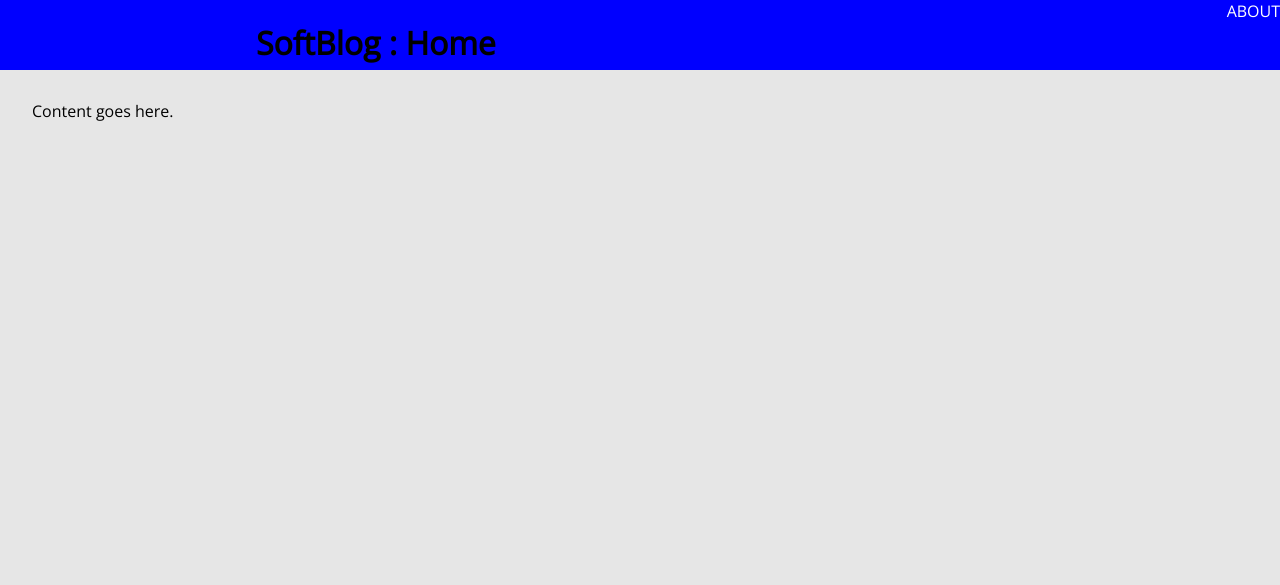
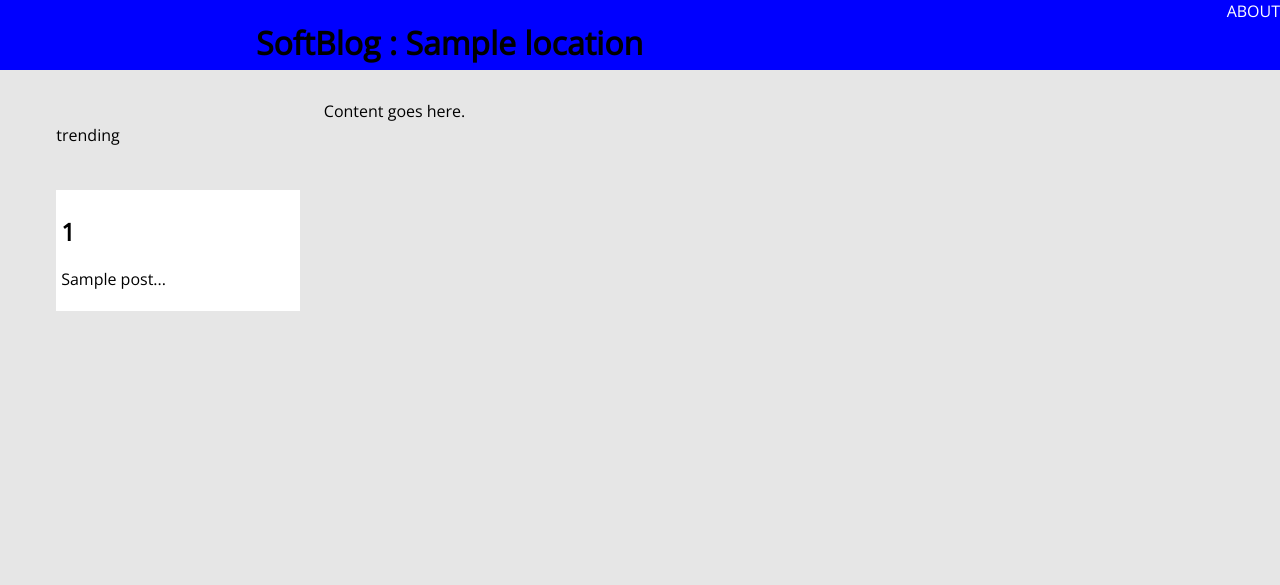
Before and after one commit to sadmanf/miniblog, a Flask app: template flaskr/templates/base.html in a window 1280 px wide. Shown: the top 585 px of the page. Run offline with Flask 2, Linux system fonts and the light colour scheme; the template is opened without the code that fills it: most values are stand-ins (such as "Sample title", 1, 10 or a date in 2020).

Commit message:
Structuring the post pages.

```diff
--- a/flaskr/app.py
+++ b/flaskr/app.py
@@ -5,6 +5,8 @@ import time
 
 
 app = Flask(__name__)
+
+posts = [("post1", "this is the first post HUrray fjawo;eij"), ("post2", "a;sodifjawo;eifja;woeifjaw;oeifjas;ldkfjha;skdjfhalskdjfhalskdjfhaskldjf")]
 
 #Must Run Commit After Function is called
 def addPost (postdata, txtpostdata, time, pID, curs):
@@ -49,7 +51,6 @@ def trending(a):
 
 @app.route("/")
 def index():
-    posts = [("post1", "this is the first post HUrray fjawo;eij"), ("post2", "a;sodifjawo;eifja;woeifjaw;oeifjas;ldkfjha;skdjfhalskdjfhalskdjfhaskldjf")]
     return render_template("index.html",location="Home",posts=posts)
 
 @app.route("/new-post", methods=['POST'])
@@ -62,6 +63,11 @@ def newPost():
         #INSERT CODE HERE TO ADD A NEW POST. -genji
 
     return redirect("http://localhost:5000")
+
+@app.route("/<post_id>")
+def post(post_id=None):
+    print post_id
+    return render_template("post.html",location=posts[int(post_id)][0])
 
 """
 @app.route("/", methods = ['GET'])
@@ -91,6 +97,7 @@ def index():
     return render_template("index.html", posts = posts );
 """
 
+
 if __name__ == "__main__":
     app.debug = True
     app.run()
--- a/flaskr/templates/base.html
+++ b/flaskr/templates/base.html
@@ -28,7 +28,7 @@
 
 		<div class="header">
 			<h1 class="heading">
-				SoftBlog : Home
+				SoftBlog : {{ location }}
 			</h1>
 			<div class="links">
 				<a style="color: white" class="greylink" href="#">
@@ -38,20 +38,21 @@
 		</div>
 
 
-		<div id="create-new" class="card">
-			<div class="create-new-heading">
-				<b>Create a new post.</b>
-			</div>
-			<form class="form-create"action="http://localhost:5000/new-post" method="POST">
-				<input type="text" placeholder="Name" name="username">
-				<br><br>
-				<textarea rows="10" cols="30" placeholder="Write your post here!" name="post-content"></textarea>
-				<br><br>
-				<input type="submit" class="greybutton">
-			</form>
-		</div>
+
 
 		<div id="main">
+		<div id="trending" class="push-left post">
+			trending
+			<br><br><br>
+			{% for post in posts %}
+			<div class="card post">
+				<h2> {{post[0]}} </h2>
+				<p>
+				  {{post[1][0:20]}}...
+				</p>
+			</div>
+			{% endfor %}
+		</div>
 		{% block content %}
 			Content goes here.
 
```
Also changed, not shown: flaskr/templates/index.html (+15 -12 lines), flaskr/templates/post.html (added, +15 -0 lines).
